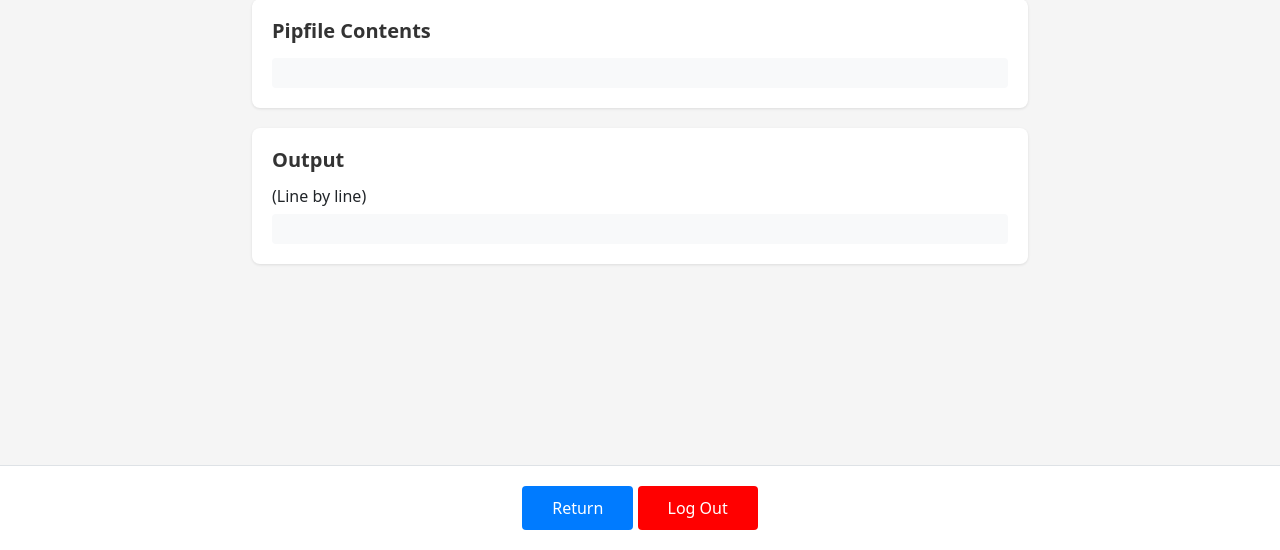
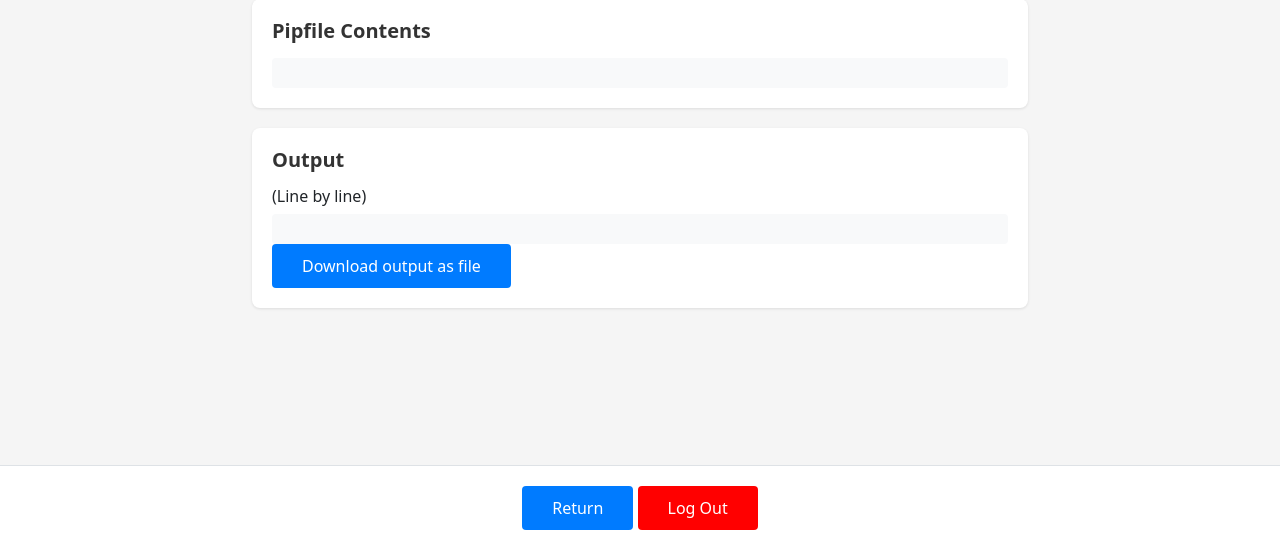
Before and after one commit to jeevanshah07/amarel-interface, a Flask app: template templates/output.html in a window 1280 px wide. Shown: the part 250-800 px from the top of the page. Run offline with Flask 3, Linux system fonts and the light colour scheme; the template is opened without the code that fills it, so the values that code supplies are empty; some libraries are stand-ins or nearby versions.

Commit message:
make output downloadable

```diff
--- a/app.py
+++ b/app.py
@@ -1,5 +1,14 @@
 import amarel
-from flask import Flask, redirect, request, render_template, session, url_for
+from datetime import datetime
+from flask import (
+    Flask,
+    make_response,
+    redirect,
+    request,
+    render_template,
+    session,
+    url_for,
+)
 
 app = Flask(__name__)
 app.secret_key = "amarel"
@@ -54,3 +63,15 @@ def dashboard():
         pipfile_contents=lines[0],
         output=lines[1:],
     )
+
+
+@app.route("/download")
+def download():
+    output = request.args.get("data", "")
+    filename = f"amarel-output-{datetime.today().strftime('%Y%m%d')}"
+
+    response = make_response(output)
+    response.headers["Content-Disposition"] = f"attachment; filename={filename}.txt"
+    response.headers["Content-Type"] = "text/plain"
+
+    return response
--- a/templates/output.html
+++ b/templates/output.html
@@ -113,6 +113,11 @@
           <h2>Output</h2>
           <h6>(Line by line)</h6>
           <div class="result-content">{{ output }}</div>
+          <a href="{{ url_for('download', data='\n'.join(output))}}">
+            <button class="btn-home" type="submit">
+              Download output as file
+            </button>
+          </a>
         </div>
       </div>
     </div>
```
